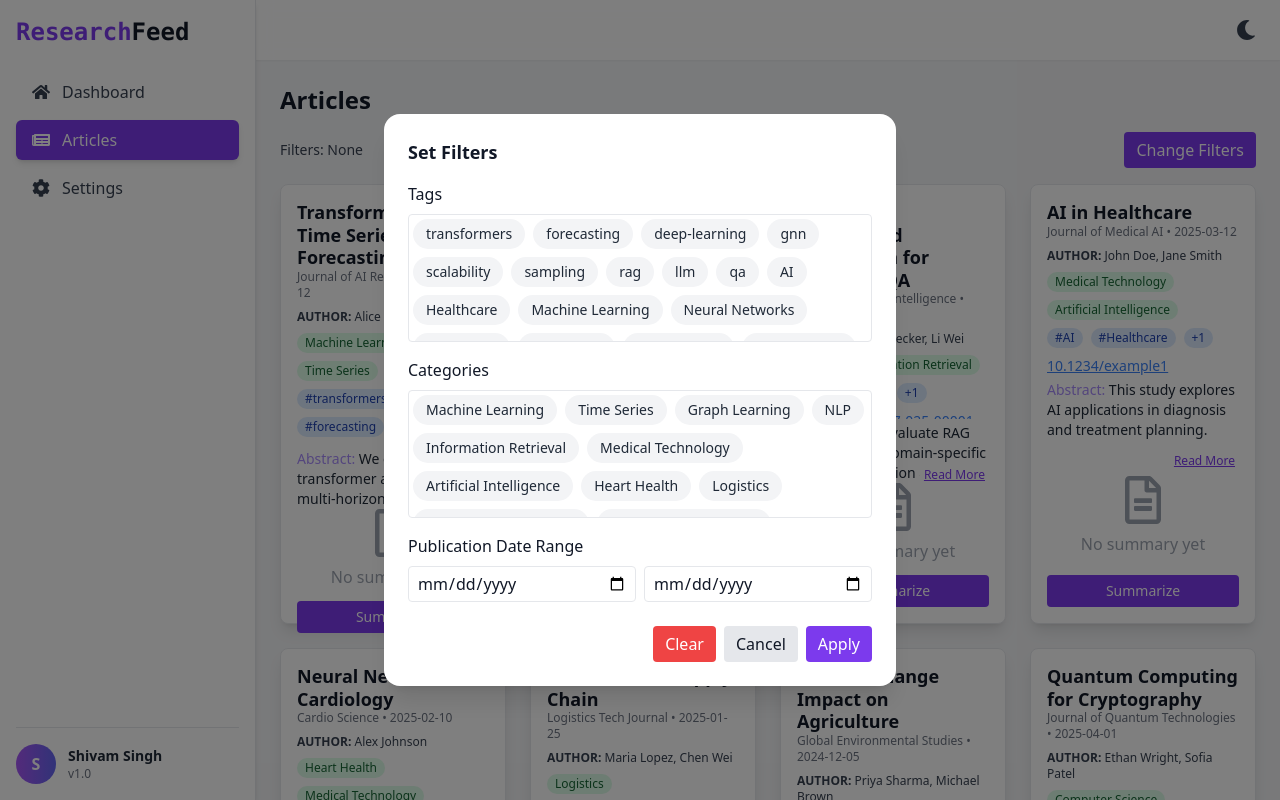
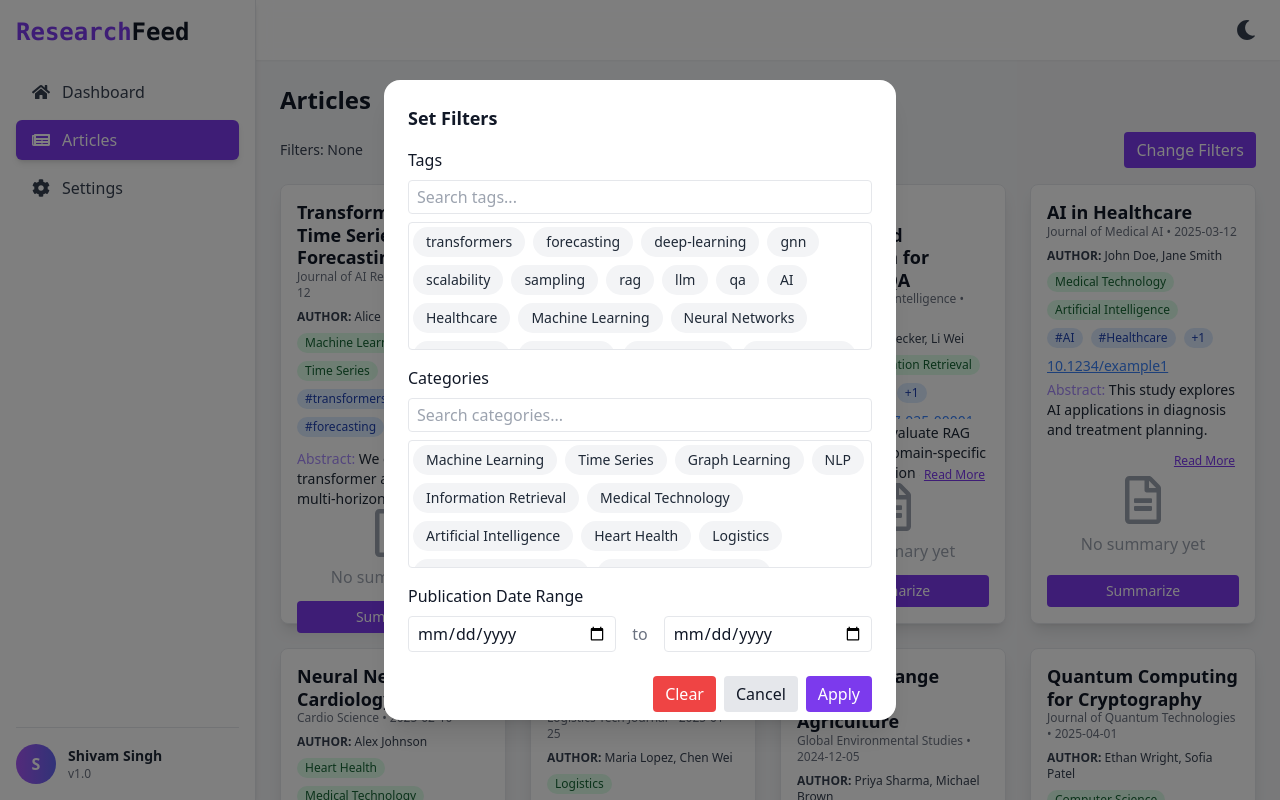
Before and after one commit to Shivamkumar4848/Research-Feed-Frontend, a React (Create React App) app: page /articles in a window 1280 px wide. Shown: the top 800 px of the page. Built offline with nearby package versions, Linux system fonts and the light colour scheme.

Commit message:
Added search bar for tags and categories

```diff
--- a/src/components/FilterModal.jsx
+++ b/src/components/FilterModal.jsx
@@ -1,4 +1,4 @@
-import { useEffect, useState } from "react";
+import { useEffect, useState, useMemo } from "react";
 
 export default function FilterModal({
     isOpen,
@@ -13,12 +13,27 @@ export default function FilterModal({
     const [startDate, setStartDate] = useState(initial.startDate || "");
     const [endDate, setEndDate] = useState(initial.endDate || "");
 
+    const [tagSearch, setTagSearch] = useState("");
+    const [categorySearch, setCategorySearch] = useState("");
+
     useEffect(() => {
         setTags(initial.tags || []);
         setCategories(initial.categories || []);
         setStartDate(initial.startDate || "");
         setEndDate(initial.endDate || "");
+        setTagSearch("");
+        setCategorySearch("");
     }, [initial, isOpen]);
+
+    const filteredTags = useMemo(() =>
+        availableTags.filter(tag => tag.toLowerCase().includes(tagSearch.toLowerCase())),
+        [availableTags, tagSearch]
+    );
+
+    const filteredCategories = useMemo(() =>
+        availableCategories.filter(cat => cat.toLowerCase().includes(categorySearch.toLowerCase())),
+        [availableCategories, categorySearch]
+    );
 
     if (!isOpen) return null;
 
@@ -39,15 +54,24 @@ export default function FilterModal({
         onClose();
     };
 
+
     return (
         <div className="fixed inset-0 z-50 flex items-center justify-center bg-black/50 px-4">
             <div className="w-full max-w-lg bg-white dark:bg-gray-800 rounded-2xl p-6 shadow-xl max-h-[80vh] overflow-y-auto">
                 <h2 className="text-lg font-semibold mb-4">Set Filters</h2>
-
                 <section className="mb-4">
                     <p className="mb-2 font-medium">Tags</p>
-                    <div className="flex flex-wrap gap-2 max-h-32 overflow-y-auto p-1 border rounded dark:border-gray-700">
-                        {availableTags.map(tag => (
+                    <input
+                        type="text"
+                        value={tagSearch}
+                        onChange={e => setTagSearch(e.target.value)}
+                        placeholder="Search tags..."
+                        className="w-full mb-2 px-2 py-1 border rounded dark:bg-gray-900 dark:border-gray-700"
+                    />
+                    <div className="h-32 overflow-y-auto p-1 border rounded dark:border-gray-700">
+                        <div className="flex flex-wrap gap-2">
+                            {filteredTags.length ? (
+                                filteredTags.map(tag => (
                                     <button
                                         key={tag}
                                         onClick={() => toggle(tag, tags, setTags)}
@@ -58,14 +82,28 @@ export default function FilterModal({
                                     >
                                         {tag}
                                     </button>
-                        ))}
+                                ))
+                            ) : (
+                                <p className="text-gray-500 text-sm">No matching tags</p>
+                            )}
                         </div>
+                    </div>
+
                 </section>
 
                 <section className="mb-4">
                     <p className="mb-2 font-medium">Categories</p>
-                    <div className="flex flex-wrap gap-2 max-h-32 overflow-y-auto p-1 border rounded dark:border-gray-700">
-                        {availableCategories.map(cat => (
+                    <input
+                        type="text"
+                        value={categorySearch}
+                        onChange={e => setCategorySearch(e.target.value)}
+                        placeholder="Search categories..."
+                        className="w-full mb-2 px-2 py-1 border rounded dark:bg-gray-900 dark:border-gray-700"
+                    />
+                    <div className="h-32 overflow-y-auto p-1 border rounded dark:border-gray-700">
+                        <div className="flex flex-wrap gap-2">
+                            {filteredCategories.length ? (
+                                filteredCategories.map(cat => (
                                     <button
                                         key={cat}
                                         onClick={() => toggle(cat, categories, setCategories)}
@@ -76,19 +114,25 @@ export default function FilterModal({
                                     >
                                         {cat}
                                     </button>
-                        ))}
+                                ))
+                            ) : (
+                                <p className="text-gray-500 text-sm">No matching categories</p>
+                            )}
                         </div>
+                    </div>
+
                 </section>
 
                 <section className="mb-6">
                     <p className="mb-2 font-medium">Publication Date Range</p>
-                    <div className="flex gap-2 flex-col sm:flex-row">
+                    <div className="flex flex-col sm:flex-row items-center gap-2">
                         <input
                             type="date"
                             value={startDate}
                             onChange={e => setStartDate(e.target.value)}
                             className="flex-1 border rounded px-2 py-1 bg-white dark:bg-gray-900 dark:border-gray-700"
                         />
+                        <span className="text-gray-500 dark:text-gray-400 mx-1 sm:mx-2">to</span>
                         <input
                             type="date"
                             value={endDate}
@@ -98,17 +142,28 @@ export default function FilterModal({
                     </div>
                 </section>
 
-                <div className="flex justify-end gap-2">
-                    <button onClick={clearFilters} className="px-3 py-1.5 rounded bg-red-500 text-white hover:bg-red-600">
+
+                <div className="flex flex-col sm:flex-row gap-2 justify-center sm:justify-center lg:justify-end mt-4">
+                    <button
+                        onClick={clearFilters}
+                        className="px-3 py-1.5 rounded bg-red-500 text-white hover:bg-red-600"
+                    >
                         Clear
                     </button>
-                    <button onClick={onClose} className="px-3 py-1.5 rounded bg-gray-200 dark:bg-gray-700">
+                    <button
+                        onClick={onClose}
+                        className="px-3 py-1.5 rounded bg-gray-200 dark:bg-gray-700"
+                    >
                         Cancel
                     </button>
-                    <button onClick={apply} className="px-3 py-1.5 rounded bg-violet-600 text-white hover:bg-violet-700">
+                    <button
+                        onClick={apply}
+                        className="px-3 py-1.5 rounded bg-violet-600 text-white hover:bg-violet-700"
+                    >
                         Apply
                     </button>
                 </div>
+
             </div>
         </div>
     );
--- a/src/pages/Articles.jsx
+++ b/src/pages/Articles.jsx
@@ -25,21 +25,22 @@ export default function Articles() {
 
     const filtered = useMemo(() => {
         return data.filter(article => {
-            const byTags =
-                !filters.tags?.length ||
-                filters.tags.some(tag => (article.tags || []).includes(tag));
+            const hasMatchingTag =
+                filters.tags?.length === 0 ||
+                filters.tags.some(tag => article.tags?.includes(tag));
 
-            const byCats =
-                !filters.categories?.length ||
-                filters.categories.some(cat => (article.category || []).includes(cat));
+            const hasMatchingCategory =
+                filters.categories?.length === 0 ||
+                filters.categories.some(cat => article.category?.includes(cat));
 
             const pubDate = new Date(article.publication_date);
-            const afterStart = !filters.startDate || pubDate >= new Date(filters.startDate);
-            const beforeEnd = !filters.endDate || pubDate <= new Date(filters.endDate);
+            const inStartRange = !filters.startDate || pubDate >= new Date(filters.startDate);
+            const inEndRange = !filters.endDate || pubDate <= new Date(filters.endDate);
 
-            return byTags && byCats && afterStart && beforeEnd;
+            return hasMatchingTag && hasMatchingCategory && inStartRange && inEndRange;
         });
     }, [filters]);
+
 
     const totalPages = Math.ceil(filtered.length / itemsPerPage);
     const paginatedArticles = filtered.slice((currentPage - 1) * itemsPerPage, currentPage * itemsPerPage);
```
Lines whose indentation alone changed are shown as unchanged.
